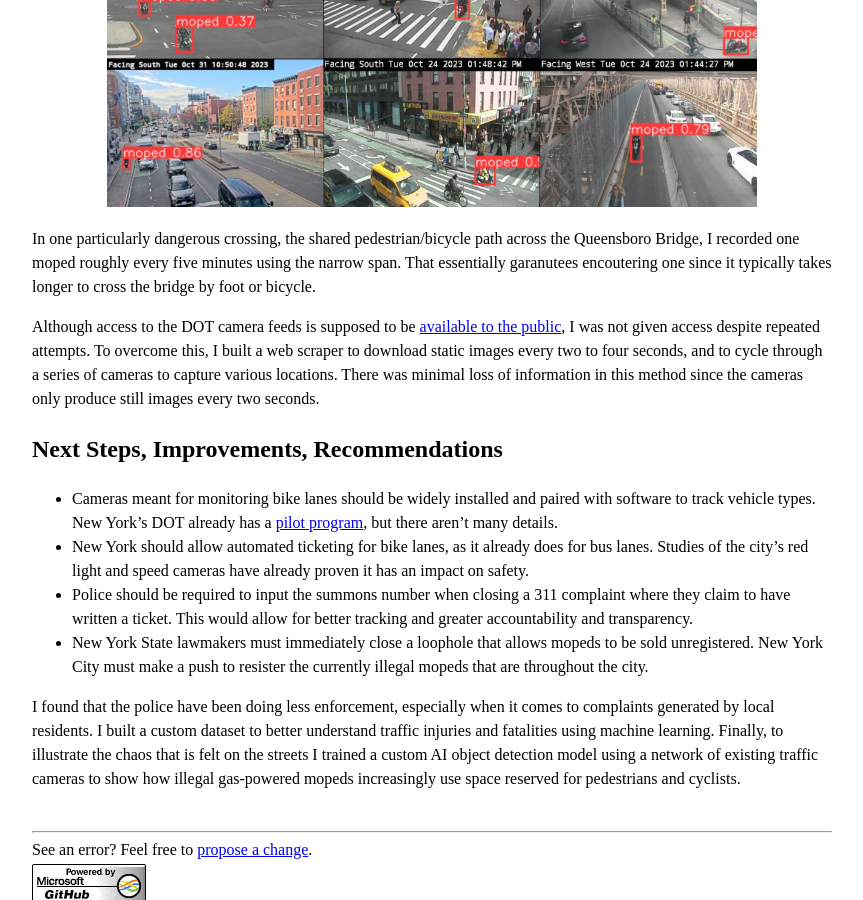
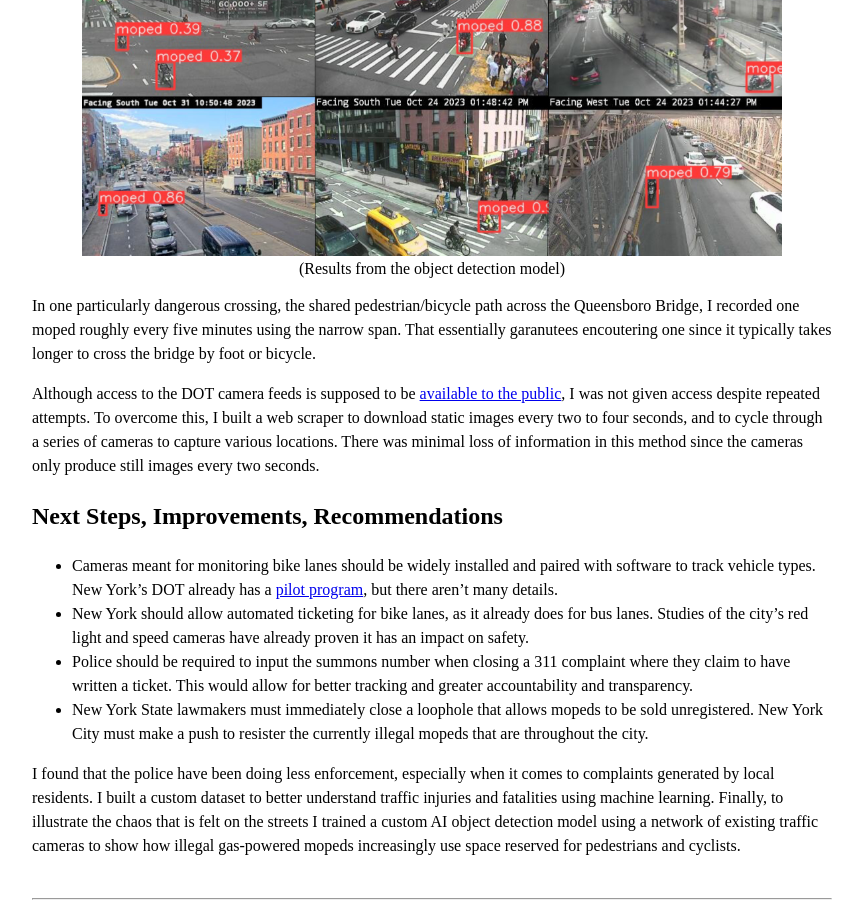
Before and after one commit to benarnav/benarnav.github.io, a Jekyll site: the page built from nyc_streets.md, in a window 1280 px wide and 900 px high, scrolled down 3632 px. Shown: the whole window, without its empty margins (208-1071 px from the left). Built offline with Jekyll 4.4.1, drawn with Linux system fonts in a browser that asks for light colours; some of the changed text lies outside the part shown.

Commit message:
added caption to moped examples

```diff
--- a/nyc_streets.md
+++ b/nyc_streets.md
@@ -40,7 +40,8 @@ if len(tmp_stcodes) == 1:
 
 #Check if the other two street codes match (using logical OR operator)
 if len(tmp_stcodes) == 2:
-    condition2 = (borough_filtered_tmp_df['street_code2'] == tmp_stcodes[1]) | (borough_filtered_tmp_df['street_code3'] == tmp_stcodes[1])
+    condition2 = (borough_filtered_tmp_df['street_code2'] == tmp_stcodes[1])
+                    | (borough_filtered_tmp_df['street_code3'] == tmp_stcodes[1])
     selected_rows = borough_filtered_tmp_df[condition1 & condition2]
 if len(tmp_stcodes) == 3:
     condition2 = (borough_filtered_tmp_df['street_code2'] == tmp_stcodes[1])
@@ -58,9 +59,12 @@ I experimented with different methods, taking into account the time difference b
 This has come at a time when New York's streets have seen a surge in e-bikes and often illegal gas-powered mopeds, mostly caused by an increase in food delivery. The vast majority of scooters are not registered, do not have license plates and use bike lanes illegally. There has been a flurry of [anecdotal evidence](https://www.curbed.com/2023/10/bike-lane-manhattan-queensboro-bridge-cyclists-crashes.html) of crashes and close calls, with some deciding to forgo cycling in response.
 
 To better asses the problem, I built an object detection model using footage from NYC Department of Transportation cameras to show the proliferation of mopeds being driven where they shouldn't. It revealed mopeds riding in bike lanes, pedestrian plazas and across bridges in space meant for non-motorized travel. It's imperfect but allows us to begin to understand the problem and formulate solutions beyond occational [police stings](https://www.thecity.nyc/2023/09/07/migrant-moped-nypd-raid-tasers/) that burden some of the most vulnerable New Yorkers.
-<div style="text-align: center;">
-<a href="/assets/img/moped_examples_citywide.jpg">
-  <img style="max-width: 650px;" src="/assets/img/moped_examples_citywide.jpg" alt="mopeds found using object detection" /></a></div>
+<figure style="text-align: center;">
+  <a href="/assets/img/moped_examples_citywide.jpg">
+    <img style="max-width: 700px;" src="/assets/img/moped_examples_citywide.jpg" alt="mopeds found using object detection" />
+  </a>
+  <figcaption>(Results from the object detection model)</figcaption>
+</figure>
 In one particularly dangerous crossing, the shared pedestrian/bicycle path across the Queensboro Bridge, I recorded one moped roughly every five minutes using the narrow span. That essentially garanutees encoutering one since it typically takes longer to cross the bridge by foot or bicycle.
 
 Although access to the DOT camera feeds is supposed to be [available to the public](https://webcams.nyctmc.org/subscribers), I was not given access despite repeated attempts. To overcome this, I built a web scraper to download static images every two to four seconds, and to cycle through a series of cameras to capture various locations. There was minimal loss of information in this method since the cameras only produce still images every two seconds.
```
